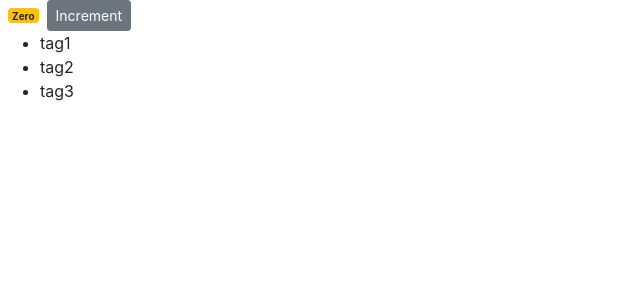
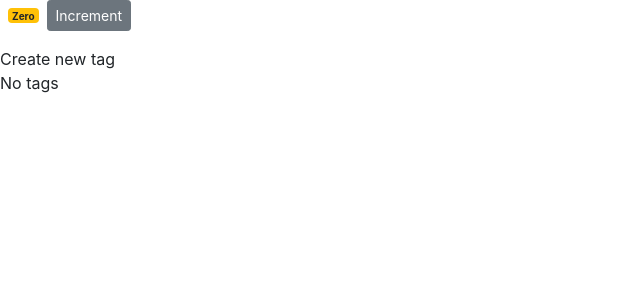
Before and after one commit to nagerz/react_practice_mosh, a React (Create React App) app: page / in a window 1280 px wide. Shown: the top 300 px of the page, without its empty margins (0-640 px from the left). Built offline with nearby package versions, Linux system fonts and the light colour scheme.

Commit message:
Adds conditional create new tag message. Adds onCLick to button for incrementing

```diff
--- a/src/components/counter.jsx
+++ b/src/components/counter.jsx
@@ -3,7 +3,8 @@
 class Counter extends Component {
   state = {
     count: 0,
-    tags: ["tag1", "tag2", "tag3"]
+    // tags: ["tag1", "tag2", "tag3"]
+    tags: []
   };
 
   styles = {
@@ -11,18 +12,41 @@
     fontWeight: "bold"
   };
 
+  handleIncrement() {
+    console.log("Increment Clicked");
+  }
+
+  renderTags() {
+    if (this.state.tags.length === 0) return <p>No tags</p>;
+
+    return (
+      <ul>
+        {this.state.tags.map(tag => (
+          <li key={tag}>{tag}</li>
+        ))}
+      </ul>
+    );
+  }
+
   render() {
     return (
       <div>
         <span style={this.styles} className={this.getBadgeClasses()}>
           {this.formatCount()}
         </span>
-        <button className="btn btn-secondary btn-sm">Increment</button>
+        <button
+          onClick={this.handleIncrement}
+          className="btn btn-secondary btn-sm"
+        >
+          Increment
+        </button>
         <ul>
           {this.state.tags.map(tag => (
             <li key={tag}>{tag}</li>
           ))}
         </ul>
+        {this.state.tags.length === 0 && "Create new tag"}
+        {this.renderTags()}
       </div>
     );
   }
```
